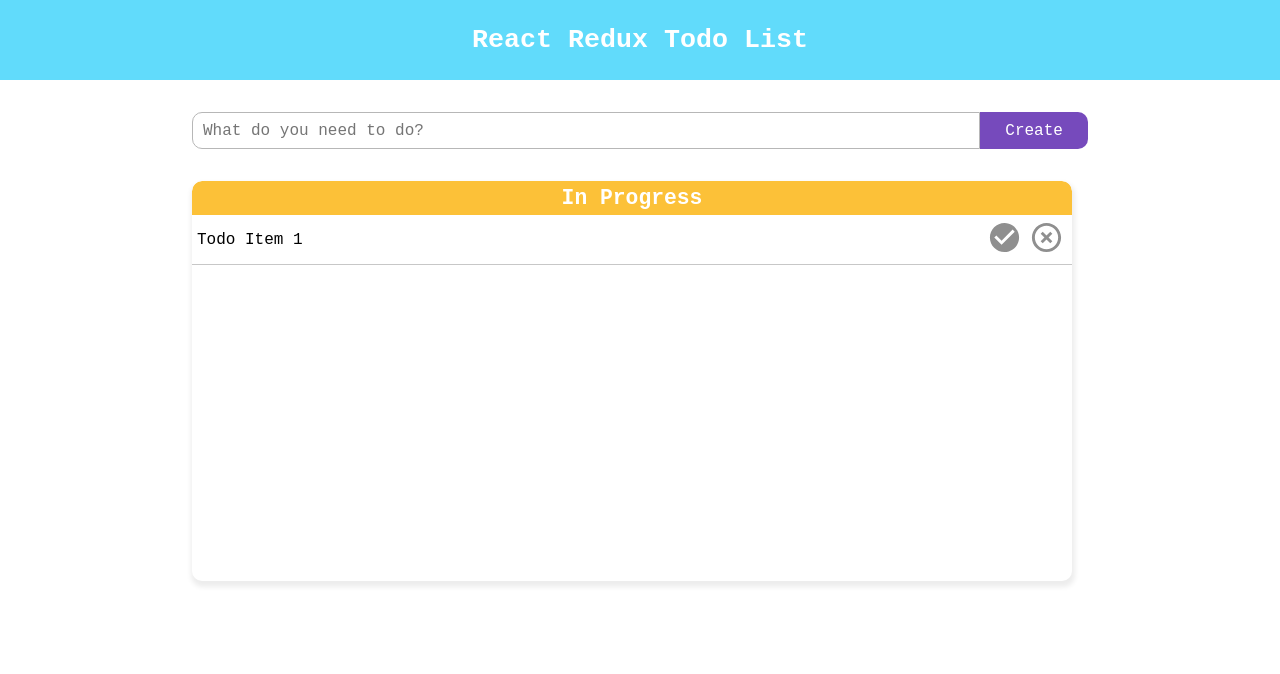
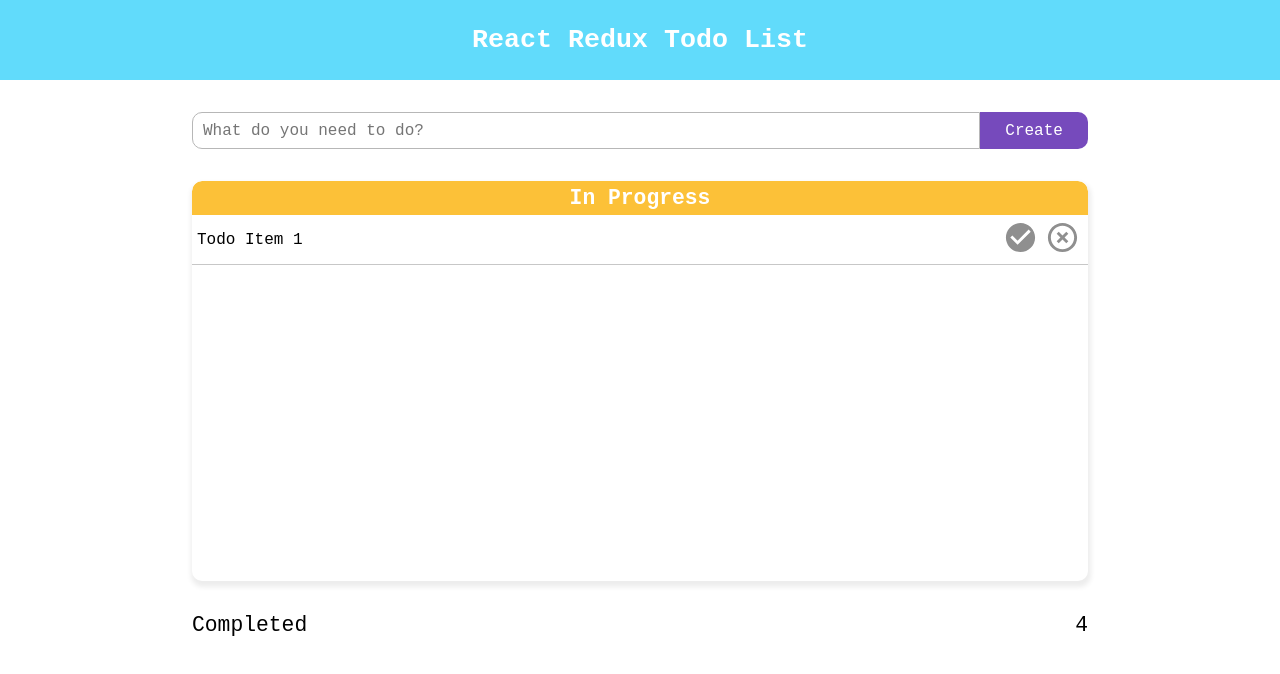
Before and after one commit to shadeemerhi/redux-tutorial-js, a React (Create React App) app: page / in a window 1280 px wide. Shown: the top 674 px of the page. Built offline with nearby package versions, Linux system fonts and the light colour scheme.

Commit message:
counter container added

```diff
--- a/src/App.js
+++ b/src/App.js
@@ -26,25 +26,6 @@
 
 function App() {
 
-  // const apiURL = 'https://jsonplaceholder.typicode.com/todos';
-  // const apiLimit = '?_limit=5';
-
-  // const [todos, setTodos] = useState([]);
-  // const [completedTodos, setCompletedTodos] = useState([]);
-
-  // useEffect(() => {
-  //   axios.get(`${apiURL}${apiLimit}`).then(res => {
-
-  //     res.data.forEach(todo => {
-  //       if(!todo.completed) {
-  //         setTodos(prev => [...prev, todo]);
-  //       } else {
-  //         setCompletedTodos(prev => [...prev, todo]);
-  //       }
-  //     });
-  //   })
-  // }, []);
-
   return (
     <div className="app">
       <Header />
@@ -54,6 +35,10 @@
           <Todos />
           {/* <CompletedTodos /> */}
         </div>
+        <div className="counter-container">
+          <p>Completed</p>
+          <p>{4}</p>
+        </div>
       </div>
     </div>
   );
--- a/src/styles/App.css
+++ b/src/styles/App.css
@@ -16,6 +16,16 @@
   display: flex;
 }
 
+.counter-container {
+  display: flex;
+  justify-content: space-between;
+  margin-top: 2rem;
+}
+
+.counter-container p {
+  font-weight: 200;
+}
+
 p {
   margin: 0;
   font-size: 16pt;
--- a/src/styles/Todos.css
+++ b/src/styles/Todos.css
@@ -1,6 +1,5 @@
 .todos-container {
   flex: 1;
-  margin: 0rem 1rem 0rem 0rem;
   border-radius: 10px;
   height: 400px;
   box-shadow: 1px 4px 5px 2px #ededed;
```
